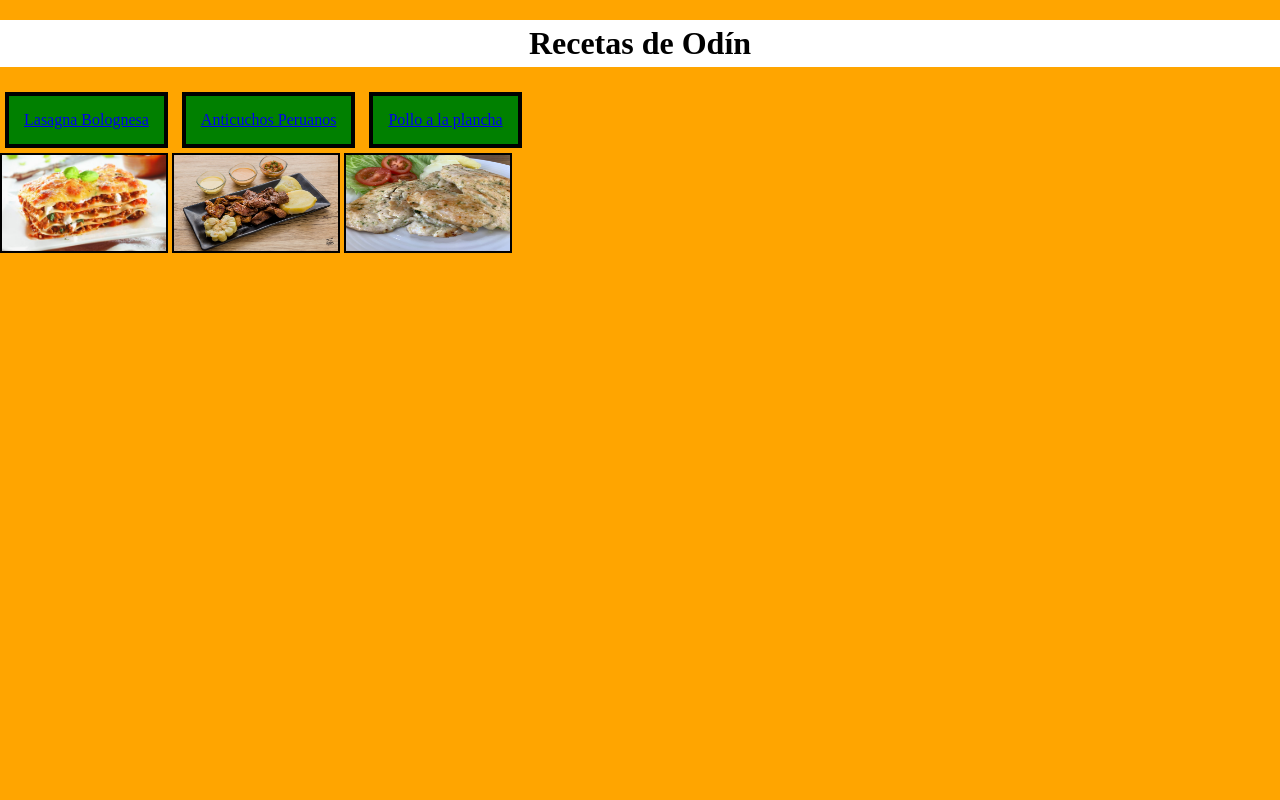
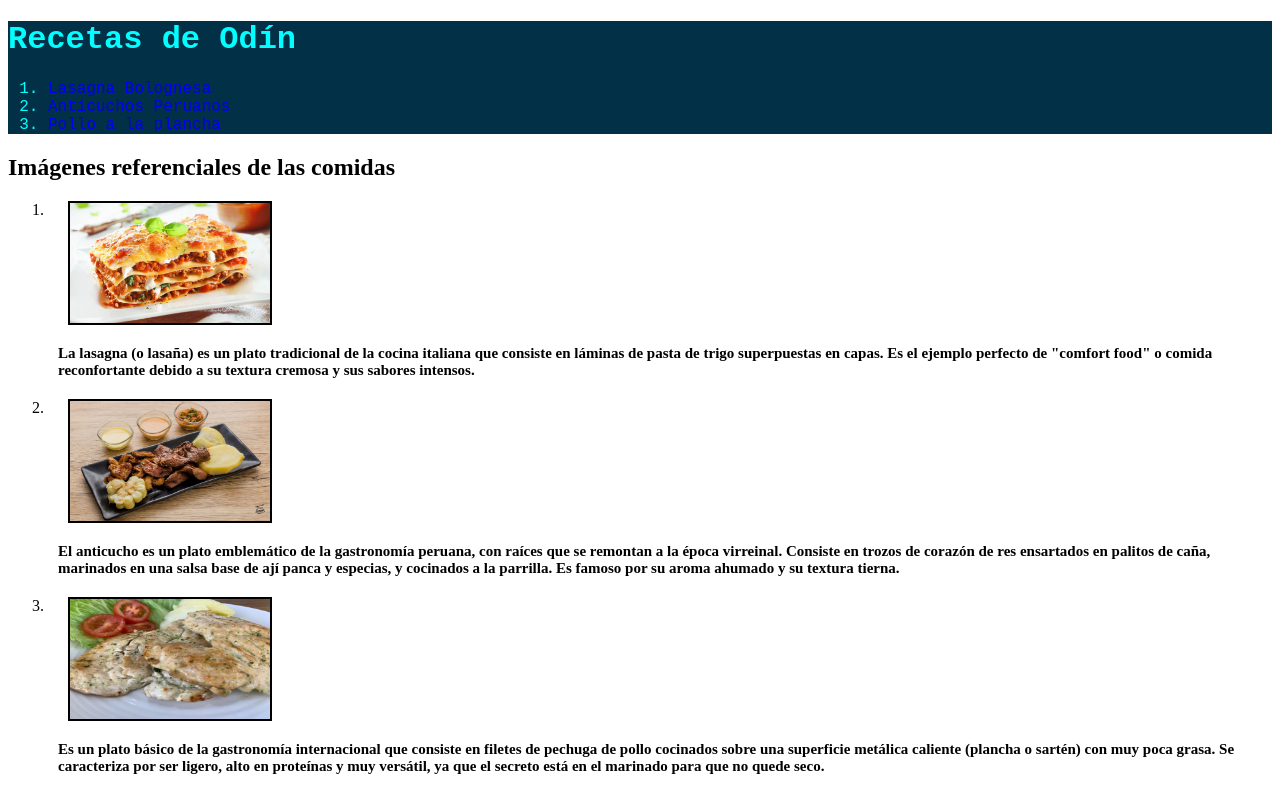
Before and after one commit to jangeles10/odin-recipes, a plain HTML site: page index.html in a window 1280 px wide. Drawn offline with Linux system fonts and the light colour scheme.

Commit message:
Agregando un poco de CSS

```diff
--- a/index.html
+++ b/index.html
@@ -9,20 +9,40 @@
     </head>
 
     <body>
-        <h1 class="titulo">Recetas de Odín</h1>
+        <div class="cuerpo-principal">
+            <h1 class="titulo">Recetas de Odín</h1>
 
-        <ul class="block-principal">
-            <li class="block-1"><a href="./recetas/lasagna.html">Lasagna Bolognesa</a></li>
-            <li class="block-2"><a href="./recetas/anticucho.html">Anticuchos Peruanos</a></li>
-            <li class="block-3"><a href="./recetas/polloalaplancha.html">Pollo a la plancha</a></li>
-        </ul>
-
-        <div>
-            <img class="lasagna" src="./images/lasagna.jpeg" alt="lasagna">
-            <img class="anticucho" src="./images/anticuchos.jpg" alt="anticucho">
-            <img class="pollo" src="./images/polloplancha.jpg" alt="polloplancha">
+            <ol class="block-principal">
+                <li><a href="./recetas/lasagna.html">Lasagna Bolognesa</a></li>
+                <li><a href="./recetas/anticucho.html">Anticuchos Peruanos</a></li>
+                <li><a href="./recetas/polloalaplancha.html">Pollo a la plancha</a></li>
+            </ol>
         </div>
 
+        <div class="imagenes-referenciales">
+            <h2>Imágenes referenciales de las comidas</h2>
+            <div>
+                <ol>
+                    <li><img src="./images/lasagna.jpeg" alt="Lasagna"></li>
+                        <h3>
+                            La lasagna (o lasaña) es un plato tradicional de la cocina italiana que consiste en láminas de pasta de trigo superpuestas
+                            en capas. Es el ejemplo perfecto de "comfort food" o comida reconfortante debido a su textura cremosa y sus sabores intensos.
+                        </h3>
+                    <li><img src="./images/anticuchos.jpg" alt="anticuchos"></li>
+                        <h3>
+                            El anticucho es un plato emblemático de la gastronomía peruana, con raíces que se remontan a la época virreinal.
+                            Consiste en trozos de corazón de res ensartados en palitos de caña, marinados en una salsa base de ají panca y
+                            especias, y cocinados a la parrilla. Es famoso por su aroma ahumado y su textura tierna.
+                        </h3>
+                    <li><img src="./images/polloplancha.jpg" alt="pollo a la plancha"></li>
+                        <h3>
+                            Es un plato básico de la gastronomía internacional que consiste en filetes de pechuga de pollo cocinados sobre una superficie
+                            metálica caliente (plancha o sartén) con muy poca grasa. Se caracteriza por ser ligero, alto en proteínas y muy versátil,
+                            ya que el secreto está en el marinado para que no quede seco.
+                        </h3>
+                </ol>
+            </div>
+        </div>
 
     </body>
 </html>
--- a/style.css
+++ b/style.css
@@ -1,65 +1,23 @@
-* {
-    margin: 0;
-    padding: 0;
-    box-sizing: border-box;
+.cuerpo-principal {
+    background-color: #023047;
+    font-family: 'Montserrat', monospace;
+    color: aqua;
 }
 
-body {
-    background-color: orange;
+.block-principal a {
+    text-decoration: none;
 }
 
-.titulo {
+.imagenes-referenciales img {
+    height: 120px;
+    width: 200px;
     display: block;
-    text-align: center;
-    background-color: white;
-    margin: 20px auto;
-    border: 5px;
-    padding: 5px 20px;
+    margin: 20px;
+    border: 2px solid black;
 }
 
-
-.block-1 {
-    background-color: green;
-    display: inline-block;
-    margin: 5px;
-    border: 4px solid black;
-    padding: 15px;
+.imagenes-referenciales h3 {
+    display: block;
+    margin: 10px;
+    font-size: 15px;
 }
-
-
-.block-2 {
-    background-color: green;
-    display: inline-block;
-    margin: 5px;
-    border: 4px solid black;
-    padding: 15px;
-}
-
-.block-3 {
-    background-color: green;
-    display: inline-block;
-    margin: 5px;
-    border: 4px solid black;
-    padding: 15px;
-}
-
-.lasagna {
-    width:168px;
-    height: 100px;
-    border: 2px solid black;
-    text-align: center;
-}
-
-.anticucho {
-    width:168px;
-    height: 100px;
-    border: 2px solid black;
-    text-align: center;
-}
-
-.pollo {
-    width:168px;
-    height: 100px;
-    border: 2px solid black;
-    text-align: center;
-}
```
